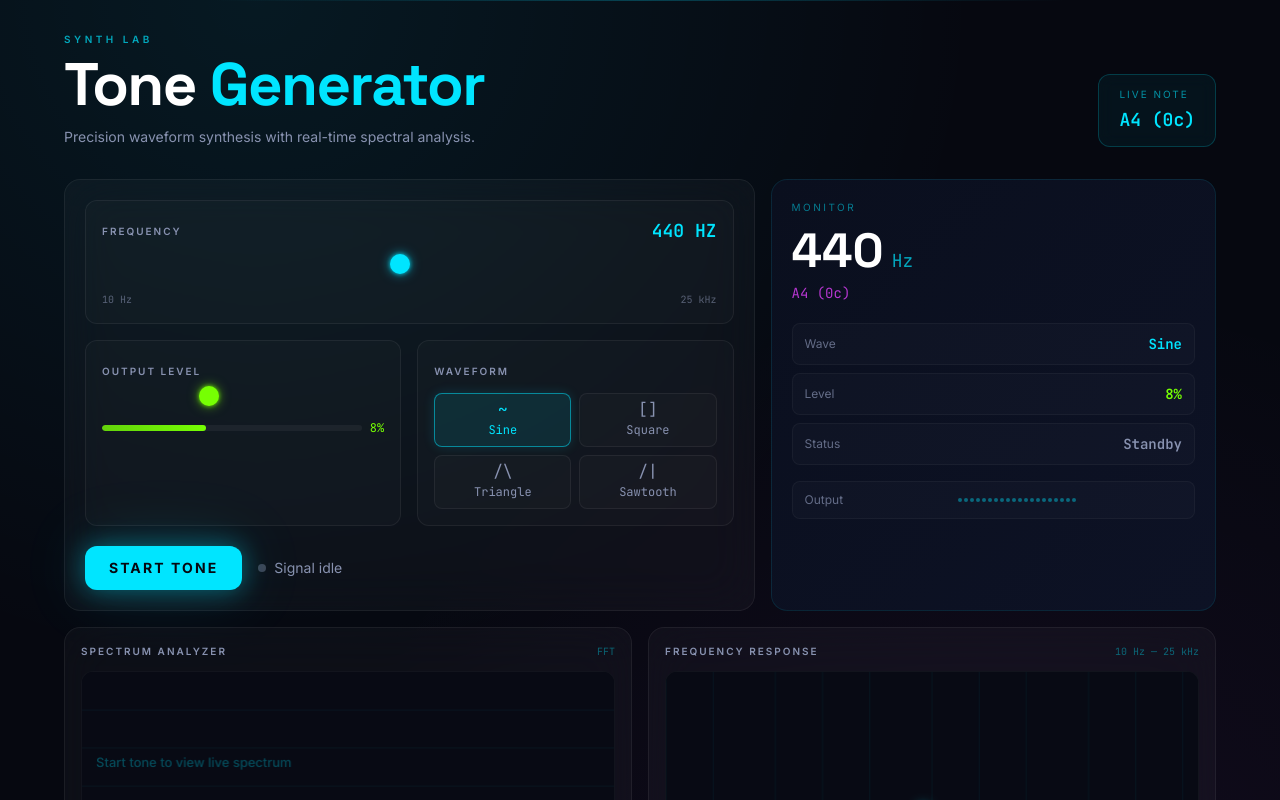
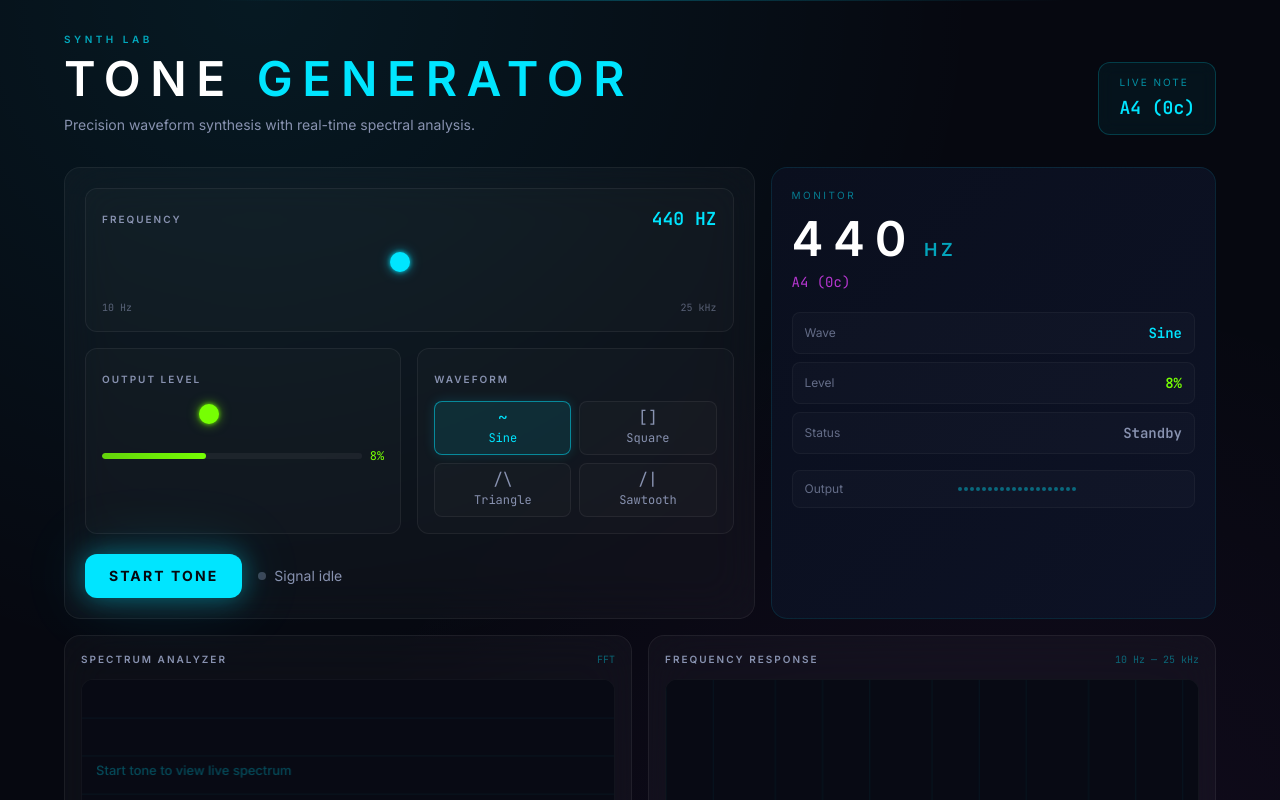
Before and after one commit to lwlee2608/audio-generator, a React (Vite) app: page / in a window 1280 px wide. Shown: the top 800 px of the page. Built offline with nearby package versions, Linux system fonts and the light colour scheme; the HTML template or start-up script is replaced by a standard one.

Commit message:
Match title and monitor font style to section labels, fix slider hit area

```diff
--- a/src/App.tsx
+++ b/src/App.tsx
@@ -369,7 +369,7 @@ export default function App() {
             <p className="text-[10px] font-semibold uppercase tracking-[0.35em] text-accent/70">
               Synth Lab
             </p>
-            <h1 className="mt-2 font-display text-5xl font-bold leading-[0.95] tracking-tight sm:text-6xl">
+            <h1 className="mt-2 text-4xl font-semibold uppercase tracking-[0.2em] sm:text-5xl">
               <span className="text-white">Tone</span>
               <span className="text-accent">
                 {" "}Generator
@@ -503,12 +503,12 @@ export default function App() {
             <p className="text-[10px] uppercase tracking-[0.25em] text-accent/50">Monitor</p>
 
             <div className="mt-3 flex items-baseline gap-2">
-              <span className="font-display text-5xl font-bold leading-none text-white">
+              <span className="text-5xl font-semibold uppercase tracking-[0.2em] leading-none text-white">
                 {frequency >= 1000
                   ? `${(frequency / 1000).toFixed(2)}k`
                   : `${Math.round(frequency)}`}
               </span>
-              <span className="font-mono text-lg text-accent/70">Hz</span>
+              <span className="text-lg font-semibold uppercase tracking-[0.2em] text-accent/70">Hz</span>
             </div>
 
             <p className="mt-2 font-mono text-sm text-secondary/80">{noteLabel}</p>
--- a/src/index.css
+++ b/src/index.css
@@ -16,6 +16,8 @@ input[type="range"] {
   appearance: none;
   background: transparent;
   cursor: pointer;
+  padding: 10px 0;
+  min-height: 32px;
 }
 
 input[type="range"]::-webkit-slider-track {
```
